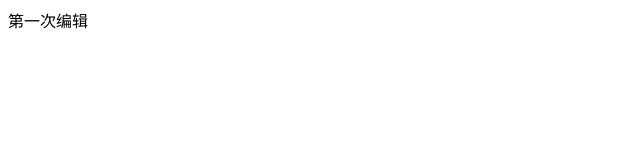
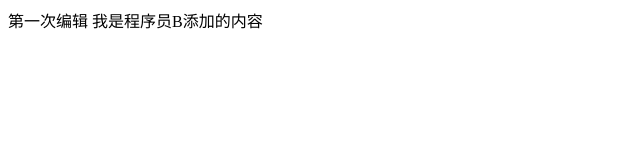
Before and after one commit to liweitiao/exer0114, a plain HTML site: page index.html in a window 1280 px wide. Shown: the whole page, without its empty margins (0-640 px from the left). Drawn offline with Linux system fonts and the light colour scheme.

Commit message:
B第一次提交

```diff
--- a/index.html
+++ b/index.html
@@ -8,5 +8,7 @@
 </head>
 <body>
   <span>第一次编辑</span>
+
+  <span>我是程序员B添加的内容</span>
 </body>
 </html>
```
